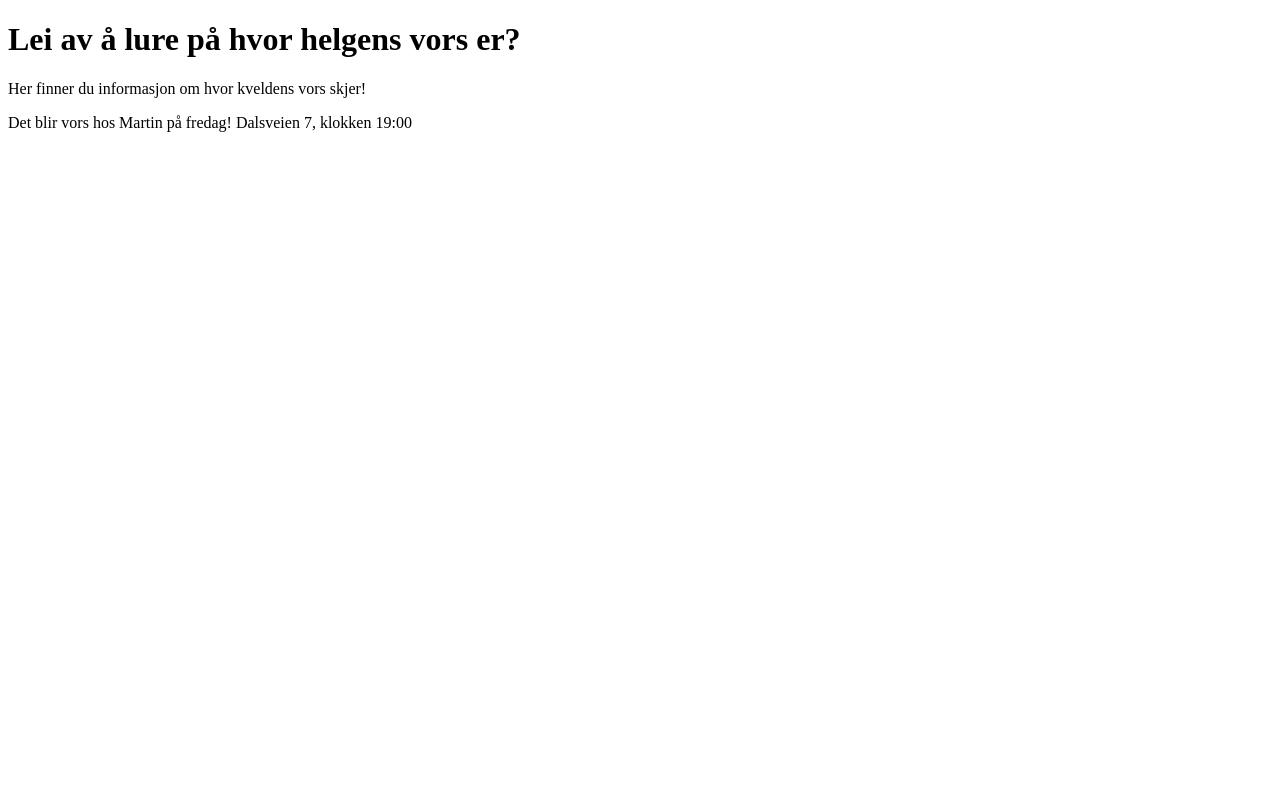
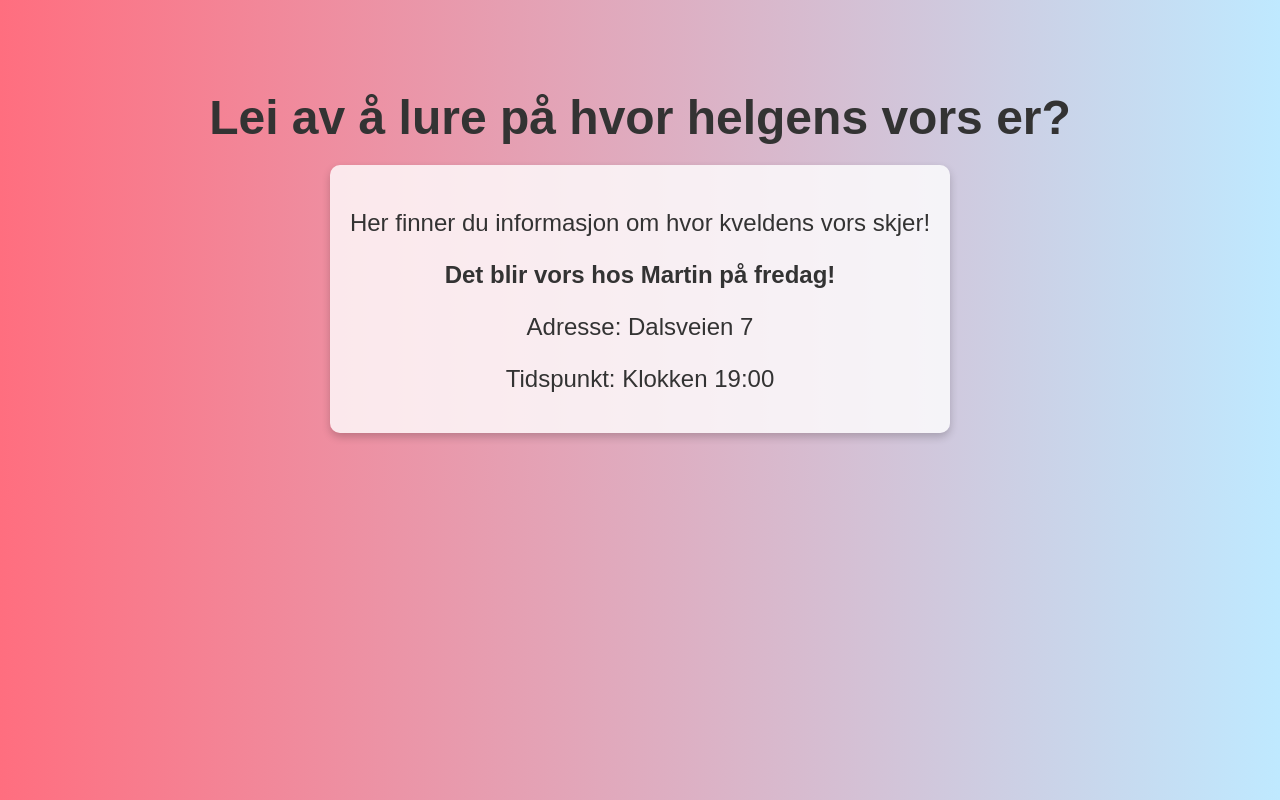
Before and after one commit to henrinha/henrinha.github.io-hvorervors, a plain HTML site: page index.html in a window 1280 px wide. Drawn offline with Linux system fonts and the light colour scheme.

Commit message:
oppdaterte layout

```diff
--- a/index.html
+++ b/index.html
@@ -2,10 +2,38 @@
 <html>
 <head>
     <title>Hvor er vors?</title>
+    <style>
+        body {
+            font-family: Arial, sans-serif;
+            background: linear-gradient(to right, #ff6e7f, #bfe9ff);
+            color: #333;
+            text-align: center;
+            padding: 50px;
+        }
+        h1 {
+            font-size: 3em;
+            margin-bottom: 20px;
+        }
+        p {
+            font-size: 1.5em;
+            margin-bottom: 20px;
+        }
+        .event-info {
+            background: rgba(255, 255, 255, 0.8);
+            padding: 20px;
+            border-radius: 10px;
+            display: inline-block;
+            box-shadow: 0px 4px 8px rgba(0, 0, 0, 0.2);
+        }
+    </style>
 </head>
 <body>
-    <h1>Lei av å lure på hvor helgens vors er? </h1>
-    <p>Her finner du informasjon om hvor kveldens vors skjer!</p>
-    <p>Det blir vors hos Martin på fredag! Dalsveien 7, klokken 19:00</p>
+    <h1>Lei av å lure på hvor helgens vors er?</h1>
+    <div class="event-info">
+        <p>Her finner du informasjon om hvor kveldens vors skjer!</p>
+        <p><strong>Det blir vors hos Martin på fredag!</strong></p>
+        <p>Adresse: Dalsveien 7</p>
+        <p>Tidspunkt: Klokken 19:00</p>
+    </div>
 </body>
 </html>
```
